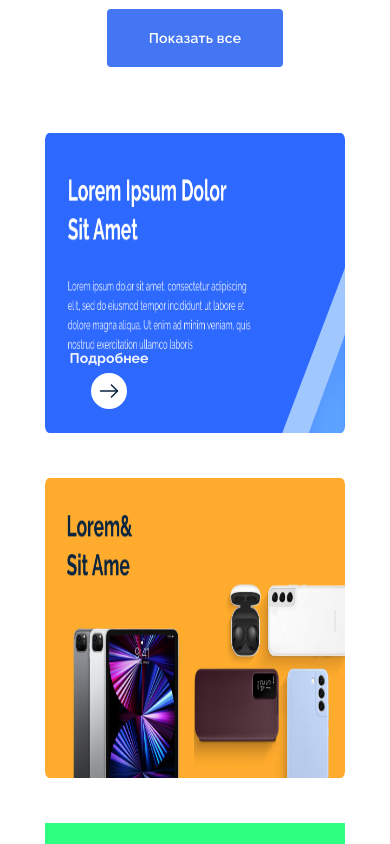
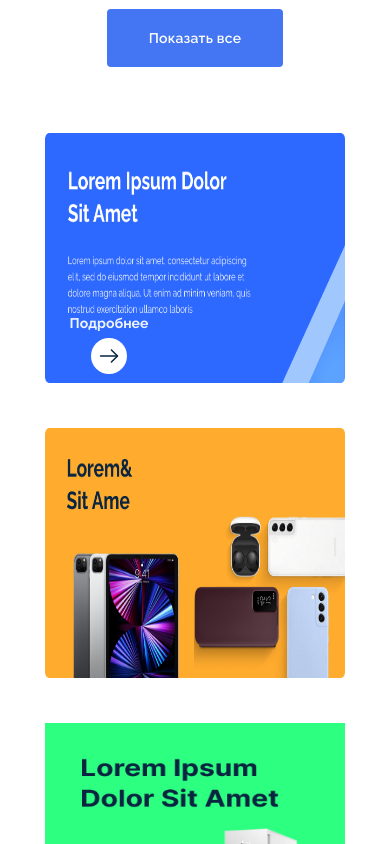
Before and after one commit to vadimDavidov/devices-shop, a Next.js app: page / in a window 390 px wide. Shown: the part 7600-8444 px from the top of the page. Built offline with nearby package versions, Linux system fonts and the light colour scheme.

Commit message:
Correct position of linkGroup for sm screen

```diff
--- a/src/components/main/Adds.module.css
+++ b/src/components/main/Adds.module.css
@@ -89,11 +89,13 @@
   .add img {
     max-width: 300px;
     min-width: 300px;
-    max-height: 300px;
+    max-height: 250px;
     align-self: center;
   }
   .linkGroup {
-    flex-direction: column;
+    bottom: 45px;
+  }
+  .linkGroup {
     left: -80px;
   }
 }
```
